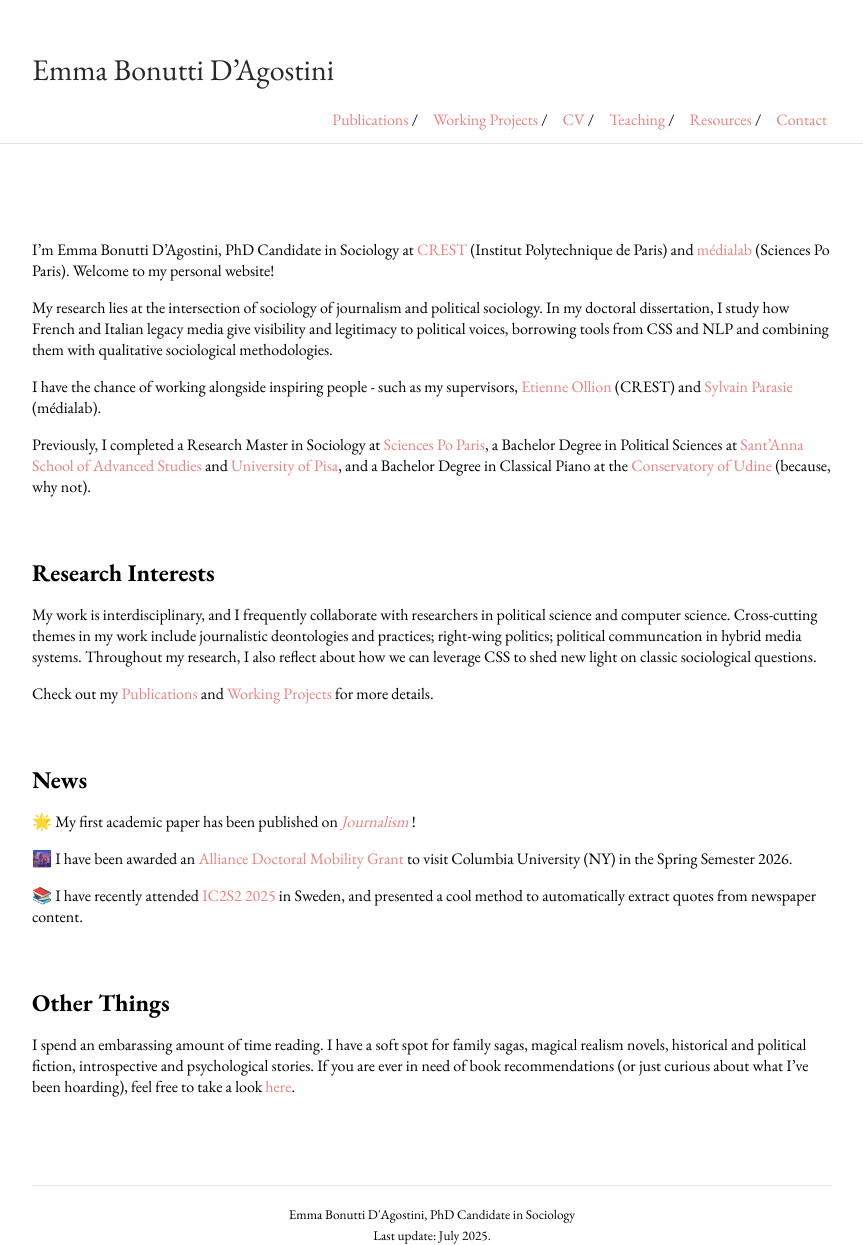
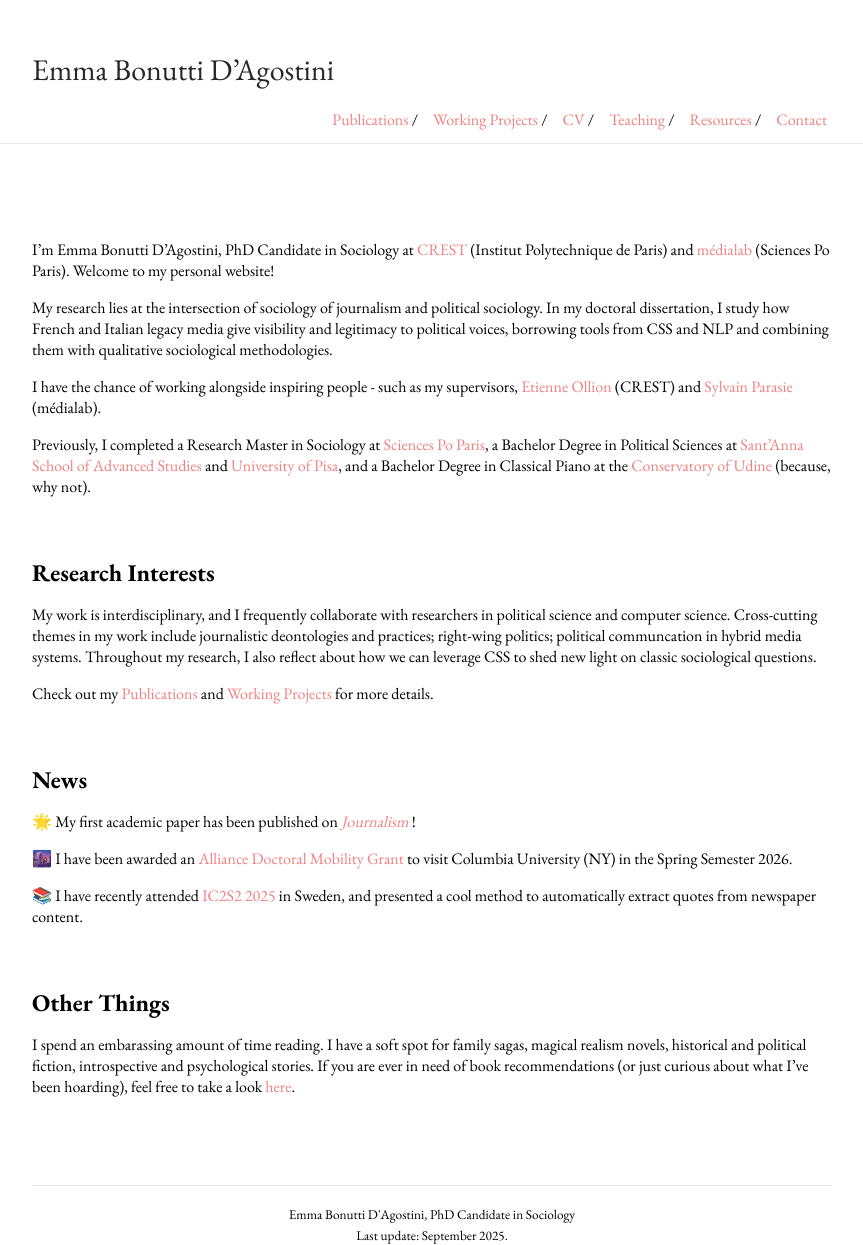
Before and after one commit to emmabonuttidagostini/emmabonuttidagostini.github.io, a Jekyll site: the page built from index.md, in a window 1280 px wide. Shown: the whole page, without its empty margins (208-1071 px from the left). Built offline with Jekyll 4.4.1, drawn with Linux system fonts in a browser that asks for light colours.

Commit message:
Update _config.yml

```diff
--- a/_config.yml
+++ b/_config.yml
@@ -9,7 +9,7 @@ tracking_id: #
 
 footer: yes
 footer_url: "https://emmabouttidagostini.github.io"
-footer_text: "Emma Bonutti D'Agostini, PhD Candidate in Sociology<br>Last update: July 2025."
+footer_text: "Emma Bonutti D'Agostini, PhD Candidate in Sociology<br>Last update: September 2025."
 
 sass:
     style: compressed
```
